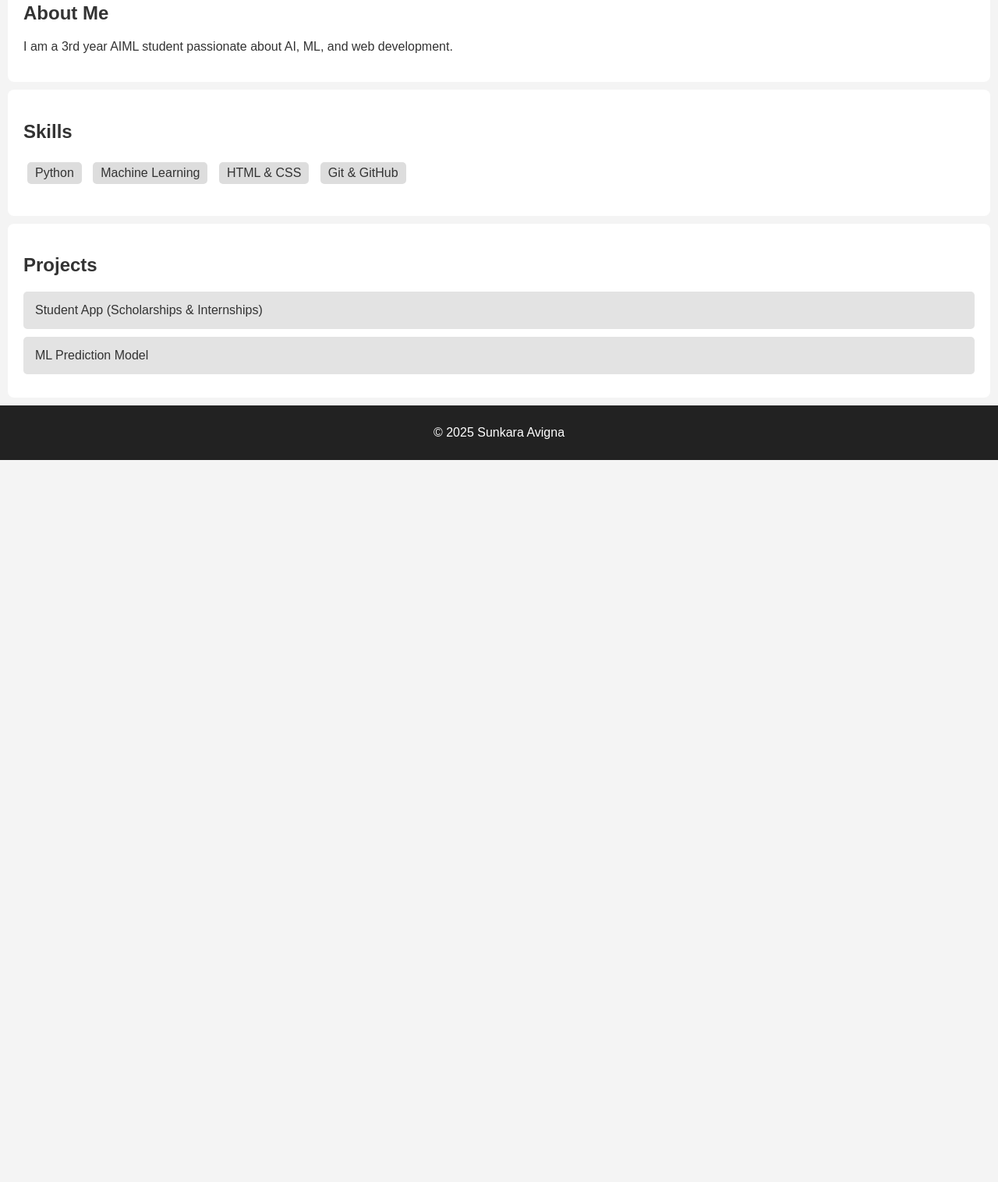
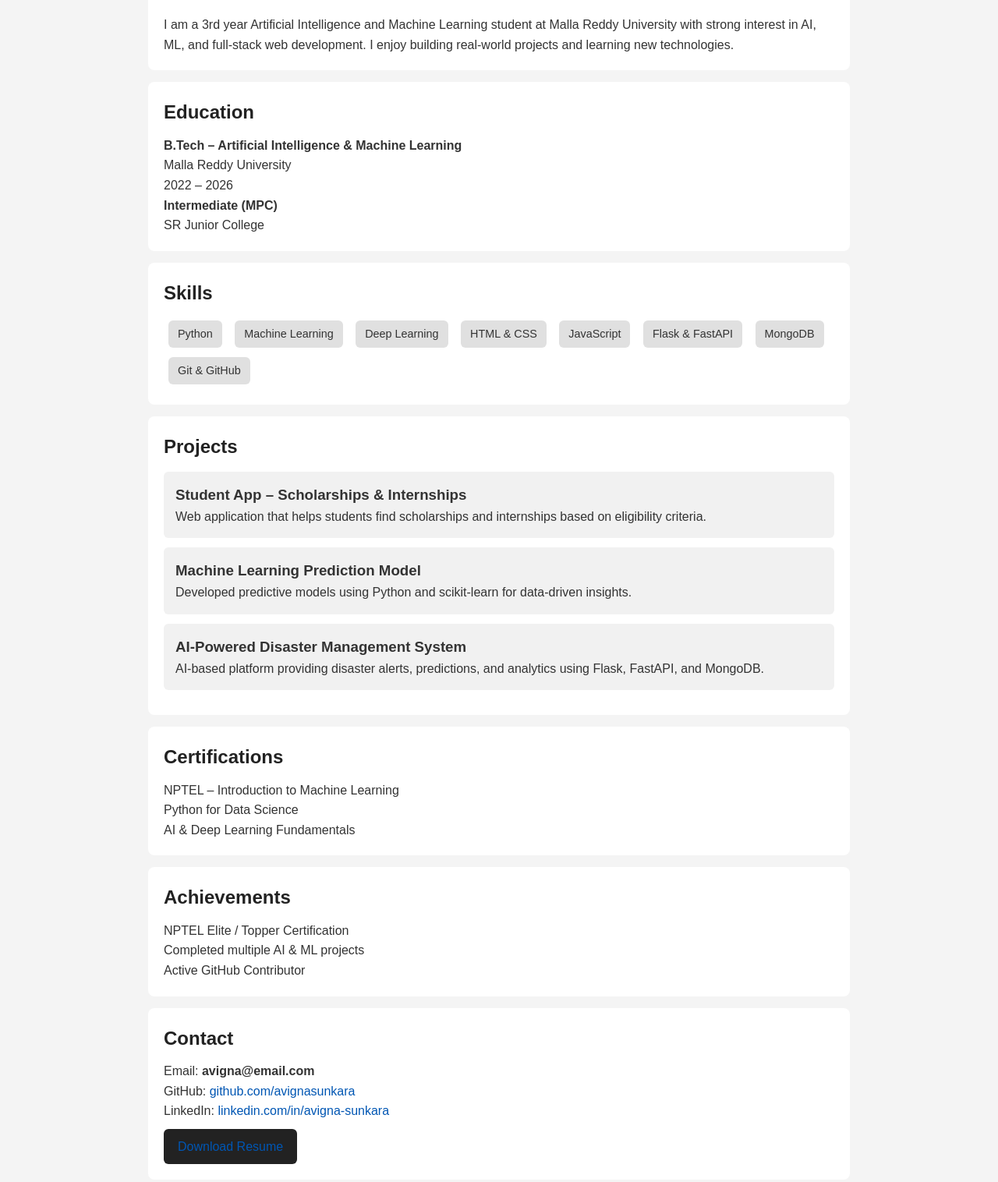
Before and after one commit to avignasunkara/genai, a plain HTML site: page index.html in a window 1280 px wide. Shown: the part 201-1717 px from the top of the page at 78% size. Before the commit the page ends 800 px from the top, so only its background shows below. Drawn offline with Linux system fonts and the light colour scheme.

Commit message:
seo purpose

```diff
--- a/index.html
+++ b/index.html
@@ -1,39 +1,143 @@
-
 <!DOCTYPE html>
 <html lang="en">
 <head>
   <meta charset="UTF-8">
-  <title>Sunkara Avigna | Portfolio</title>
+
+  <!-- SEO Meta Tags -->
+  <title>Sunkara Avigna | AIML Student & Developer Portfolio</title>
+  <meta name="description" content="Portfolio of Sunkara Avigna, AIML student at Malla Reddy University skilled in Artificial Intelligence, Machine Learning, Python, and Web Development.">
+  <meta name="keywords" content="Sunkara Avigna, AIML Student, AI ML Portfolio, Machine Learning, Artificial Intelligence, Python Developer, Malla Reddy University">
+  <meta name="author" content="Sunkara Avigna">
+
+  <!-- Mobile SEO -->
+  <meta name="viewport" content="width=device-width, initial-scale=1.0">
+
+  <!-- Open Graph SEO -->
+  <meta property="og:title" content="Sunkara Avigna | AIML Portfolio">
+  <meta property="og:description" content="AIML student portfolio showcasing AI, ML, and Web Development projects.">
+  <meta property="og:type" content="website">
+
+  <!-- CSS -->
   <link rel="stylesheet" href="style.css">
 </head>
 <body>
 
+  <!-- HEADER -->
   <header>
     <h1>Sunkara Avigna</h1>
-    <p>AIML Student | Developer</p>
+    <p>AIML Student | AI & ML Developer</p>
   </header>
 
+  <!-- ABOUT -->
   <section class="about">
     <h2>About Me</h2>
-    <p>I am a 3rd year AIML student passionate about AI, ML, and web development.</p>
+    <p>
+      I am a 3rd year Artificial Intelligence and Machine Learning student at
+      Malla Reddy University with strong interest in AI, ML, and full-stack web
+      development. I enjoy building real-world projects and learning new technologies.
+    </p>
   </section>
 
+  <!-- EDUCATION -->
+  <section class="education">
+    <h2>Education</h2>
+    <ul>
+      <li>
+        <strong>B.Tech – Artificial Intelligence & Machine Learning</strong><br>
+        Malla Reddy University<br>
+        2022 – 2026
+      </li>
+      <li>
+        <strong>Intermediate (MPC)</strong><br>
+        SR Junior College
+      </li>
+    </ul>
+  </section>
+
+  <!-- SKILLS -->
   <section class="skills">
     <h2>Skills</h2>
     <ul>
       <li>Python</li>
       <li>Machine Learning</li>
+      <li>Deep Learning</li>
       <li>HTML & CSS</li>
+      <li>JavaScript</li>
+      <li>Flask & FastAPI</li>
+      <li>MongoDB</li>
       <li>Git & GitHub</li>
     </ul>
   </section>
 
+  <!-- PROJECTS -->
   <section class="projects">
     <h2>Projects</h2>
-    <div class="card">Student App (Scholarships & Internships)</div>
-    <div class="card">ML Prediction Model</div>
+
+    <div class="card">
+      <h3>Student App – Scholarships & Internships</h3>
+      <p>
+        Web application that helps students find scholarships and internships
+        based on eligibility criteria.
+      </p>
+    </div>
+
+    <div class="card">
+      <h3>Machine Learning Prediction Model</h3>
+      <p>
+        Developed predictive models using Python and scikit-learn for data-driven insights.
+      </p>
+    </div>
+
+    <div class="card">
+      <h3>AI-Powered Disaster Management System</h3>
+      <p>
+        AI-based platform providing disaster alerts, predictions, and analytics
+        using Flask, FastAPI, and MongoDB.
+      </p>
+    </div>
   </section>
 
+  <!-- CERTIFICATIONS -->
+  <section class="certifications">
+    <h2>Certifications</h2>
+    <ul>
+      <li>NPTEL – Introduction to Machine Learning</li>
+      <li>Python for Data Science</li>
+      <li>AI & Deep Learning Fundamentals</li>
+    </ul>
+  </section>
+
+  <!-- ACHIEVEMENTS -->
+  <section class="achievements">
+    <h2>Achievements</h2>
+    <ul>
+      <li>NPTEL Elite / Topper Certification</li>
+      <li>Completed multiple AI & ML projects</li>
+      <li>Active GitHub Contributor</li>
+    </ul>
+  </section>
+
+  <!-- CONTACT -->
+  <section class="contact">
+    <h2>Contact</h2>
+    <p>Email: <strong>avigna@email.com</strong></p>
+    <p>
+      GitHub:
+      <a href="https://github.com/avignasunkara" target="_blank" rel="noopener noreferrer">
+        github.com/avignasunkara
+      </a>
+    </p>
+    <p>
+      LinkedIn:
+      <a href="https://www.linkedin.com/in/avigna-sunkara-51324334b/" target="_blank" rel="noopener noreferrer">
+        linkedin.com/in/avigna-sunkara
+      </a>
+    </p>
+
+    <a href="resume.pdf" download class="resume-btn">Download Resume</a>
+  </section>
+
+  <!-- FOOTER -->
   <footer>
     <p>© 2025 Sunkara Avigna</p>
   </footer>
--- a/style.css
+++ b/style.css
@@ -1,47 +1,119 @@
+/* Global Reset & SEO Performance */
+* {
+  margin: 0;
+  padding: 0;
+  box-sizing: border-box;
+}
+
+/* Body */
 body {
   font-family: Arial, sans-serif;
-  margin: 0;
+  line-height: 1.6;
   background: #f4f4f4;
   color: #333;
 }
 
+/* Header */
 header {
   background: #222;
-  color: white;
-  padding: 20px;
+  color: #fff;
+  padding: 25px;
   text-align: center;
 }
 
+header h1 {
+  font-size: 2.2rem;
+}
+
+header p {
+  font-size: 1rem;
+  margin-top: 5px;
+}
+
+/* Sections */
 section {
+  background: #fff;
   padding: 20px;
-  margin: 10px;
-  background: white;
+  margin: 15px auto;
+  max-width: 900px;
   border-radius: 8px;
 }
 
-.skills ul {
-  list-style: none;
-  padding: 0;
+/* Headings */
+h2 {
+  margin-bottom: 10px;
+  color: #222;
 }
 
-.skills li {
-  background: #ddd;
-  display: inline-block;
-  padding: 5px 10px;
-  margin: 5px;
-  border-radius: 5px;
+/* Lists */
+ul {
+  list-style: none;
 }
 
-.card {
-  background: #e3e3e3;
-  padding: 15px;
-  margin: 10px 0;
-  border-radius: 5px;
+/* Skills */
+.skills li {
+  display: inline-block;
+  background: #e0e0e0;
+  padding: 6px 12px;
+  margin: 6px;
+  border-radius: 6px;
+  font-size: 0.9rem;
 }
 
+/* Project Cards */
+.card {
+  background: #f1f1f1;
+  padding: 15px;
+  margin: 12px 0;
+  border-radius: 6px;
+  transition: transform 0.3s ease;
+}
+
+.card:hover {
+  transform: scale(1.03);
+}
+
+/* Contact Links */
+.contact a {
+  color: #0056b3;
+  text-decoration: none;
+}
+
+.contact a:hover {
+  text-decoration: underline;
+}
+
+/* Resume Button */
+.resume-btn {
+  display: inline-block;
+  margin-top: 10px;
+  padding: 10px 18px;
+  background: #222;
+  color: #fff;
+  text-decoration: none;
+  border-radius: 6px;
+}
+
+.resume-btn:hover {
+  background: #000;
+}
+
+/* Footer */
 footer {
+  background: #222;
+  color: #fff;
   text-align: center;
-  padding: 10px;
-  background: #222;
-  color: white;
+  padding: 12px;
+  margin-top: 20px;
 }
+
+/* Responsive SEO */
+@media (max-width: 600px) {
+  header h1 {
+    font-size: 1.8rem;
+  }
+
+  section {
+    margin: 10px;
+  }
+}
```
